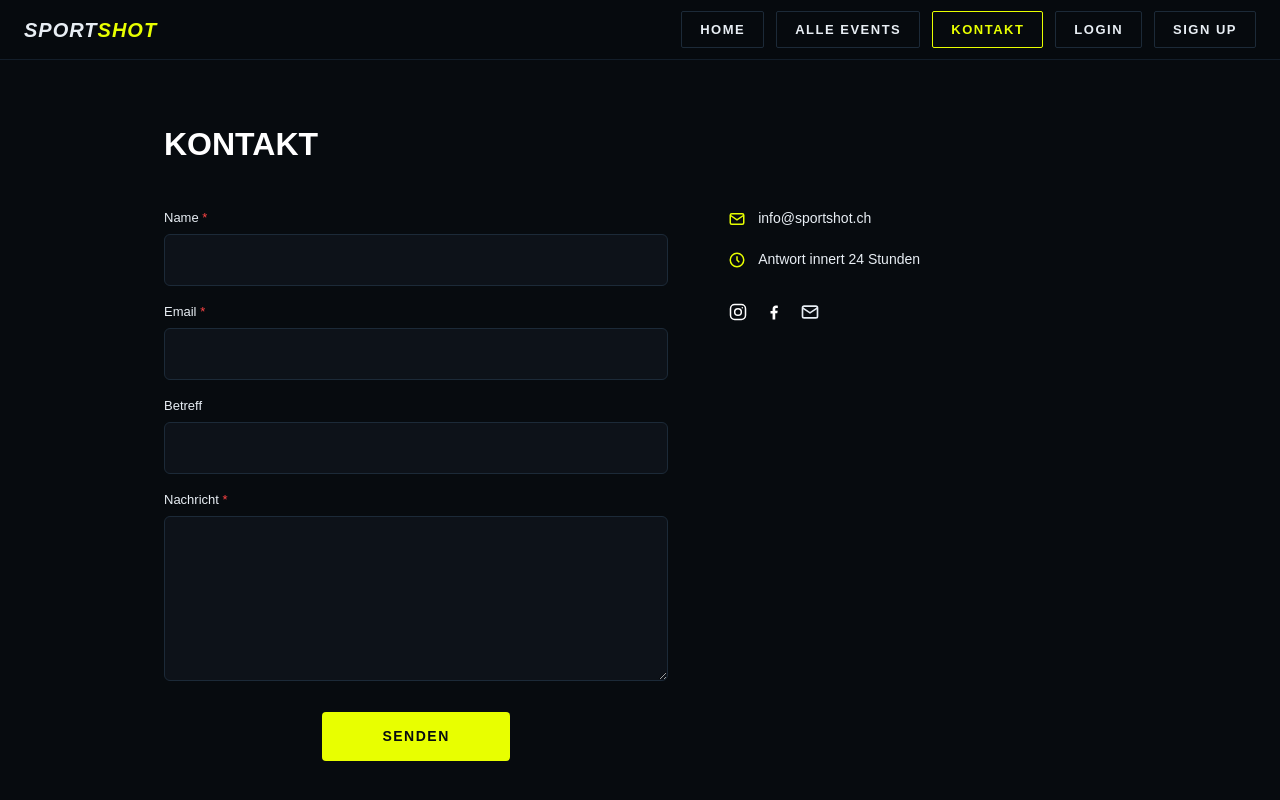
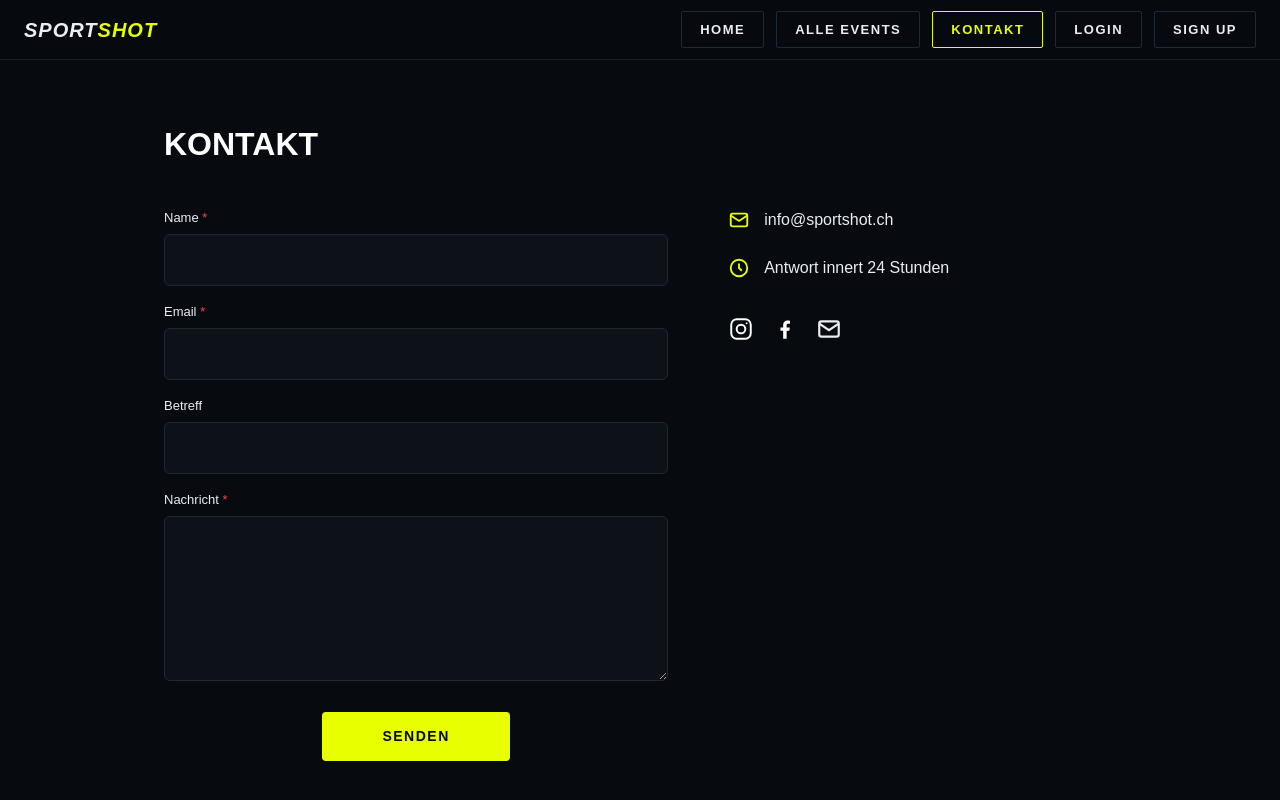
Before and after one commit to 90focus/90focus, a Next.js app: page /kontakt in a window 1280 px wide. Shown: the top 800 px of the page. Built offline with nearby package versions, Linux system fonts and the light colour scheme; no server answers.

Commit message:
Kontakt-Icons und Text rechts vergroessert

```diff
--- a/app/kontakt/page.tsx
+++ b/app/kontakt/page.tsx
@@ -89,30 +89,30 @@ export default function KontaktPage() {
             </div>
 
             <div>
-              <div style={{ display: 'flex', alignItems: 'center', gap: 12, marginBottom: 20 }}>
-                <svg width="18" height="18" viewBox="0 0 24 24" fill="none" stroke="#e8ff00" strokeWidth="2"><rect x="3" y="5" width="18" height="14" rx="2"/><path d="M3 7l9 6 9-6"/></svg>
-                <span style={{ fontSize: 14 }}>info@sportshot.ch</span>
+ <div style={{ display: 'flex', alignItems: 'center', gap: 14, marginBottom: 24 }}>
+                <svg width="22" height="22" viewBox="0 0 24 24" fill="none" stroke="#e8ff00" strokeWidth="2"><rect x="3" y="5" width="18" height="14" rx="2"/><path d="M3 7l9 6 9-6"/></svg>
+                <span style={{ fontSize: 16 }}>info@sportshot.ch</span>
               </div>
-              <div style={{ display: 'flex', alignItems: 'center', gap: 12, marginBottom: 32 }}>
-                <svg width="18" height="18" viewBox="0 0 24 24" fill="none" stroke="#e8ff00" strokeWidth="2"><circle cx="12" cy="12" r="9"/><polyline points="12 7 12 12 15 15"/></svg>
-                <span style={{ fontSize: 14 }}>Antwort innert 24 Stunden</span>
+              <div style={{ display: 'flex', alignItems: 'center', gap: 14, marginBottom: 36 }}>
+                <svg width="22" height="22" viewBox="0 0 24 24" fill="none" stroke="#e8ff00" strokeWidth="2"><circle cx="12" cy="12" r="9"/><polyline points="12 7 12 12 15 15"/></svg>
+                <span style={{ fontSize: 16 }}>Antwort innert 24 Stunden</span>
               </div>
 
-              <div style={{ display: 'flex', gap: 16 }}>
-<a href="https://www.instagram.com/90focus_official/" target="_blank" rel="noopener noreferrer">
-                  <svg width="20" height="20" viewBox="0 0 24 24" fill="none" stroke="#fff" strokeWidth="1.8">
+<div style={{ display: 'flex', gap: 18 }}>
+                <a href="https://www.instagram.com/90focus_official/" target="_blank" rel="noopener noreferrer">
+                  <svg width="26" height="26" viewBox="0 0 24 24" fill="none" stroke="#fff" strokeWidth="1.8">
                     <rect x="3" y="3" width="18" height="18" rx="5"/>
                     <circle cx="12" cy="12" r="4"/>
                     <circle cx="17.2" cy="6.8" r="0.9" fill="#fff" stroke="none"/>
                   </svg>
                 </a>
                 <a href="https://www.facebook.com/90focus" target="_blank" rel="noopener noreferrer">
-                  <svg width="20" height="20" viewBox="0 0 24 24" fill="#fff">
+                  <svg width="26" height="26" viewBox="0 0 24 24" fill="#fff">
                     <path d="M13.5 21v-7.5h2.5l.4-3h-2.9V8.6c0-.87.24-1.46 1.5-1.46h1.6V4.46C16.3 4.32 15.4 4.24 14.35 4.24c-2.4 0-4.05 1.46-4.05 4.15v2.31H7.8v3h2.5V21h3.2z"/>
                   </svg>
                 </a>
                 <a href="mailto:info@sportshot.ch" style={{ color: '#e8eef4' }}>
-                  <svg width="20" height="20" viewBox="0 0 24 24" fill="none" stroke="currentColor" strokeWidth="2"><rect x="3" y="5" width="18" height="14" rx="2"/><path d="M3 7l9 6 9-6"/></svg>
+                  <svg width="26" height="26" viewBox="0 0 24 24" fill="none" stroke="currentColor" strokeWidth="2"><rect x="3" y="5" width="18" height="14" rx="2"/><path d="M3 7l9 6 9-6"/></svg>
                 </a>
               </div>
             </div>
```
